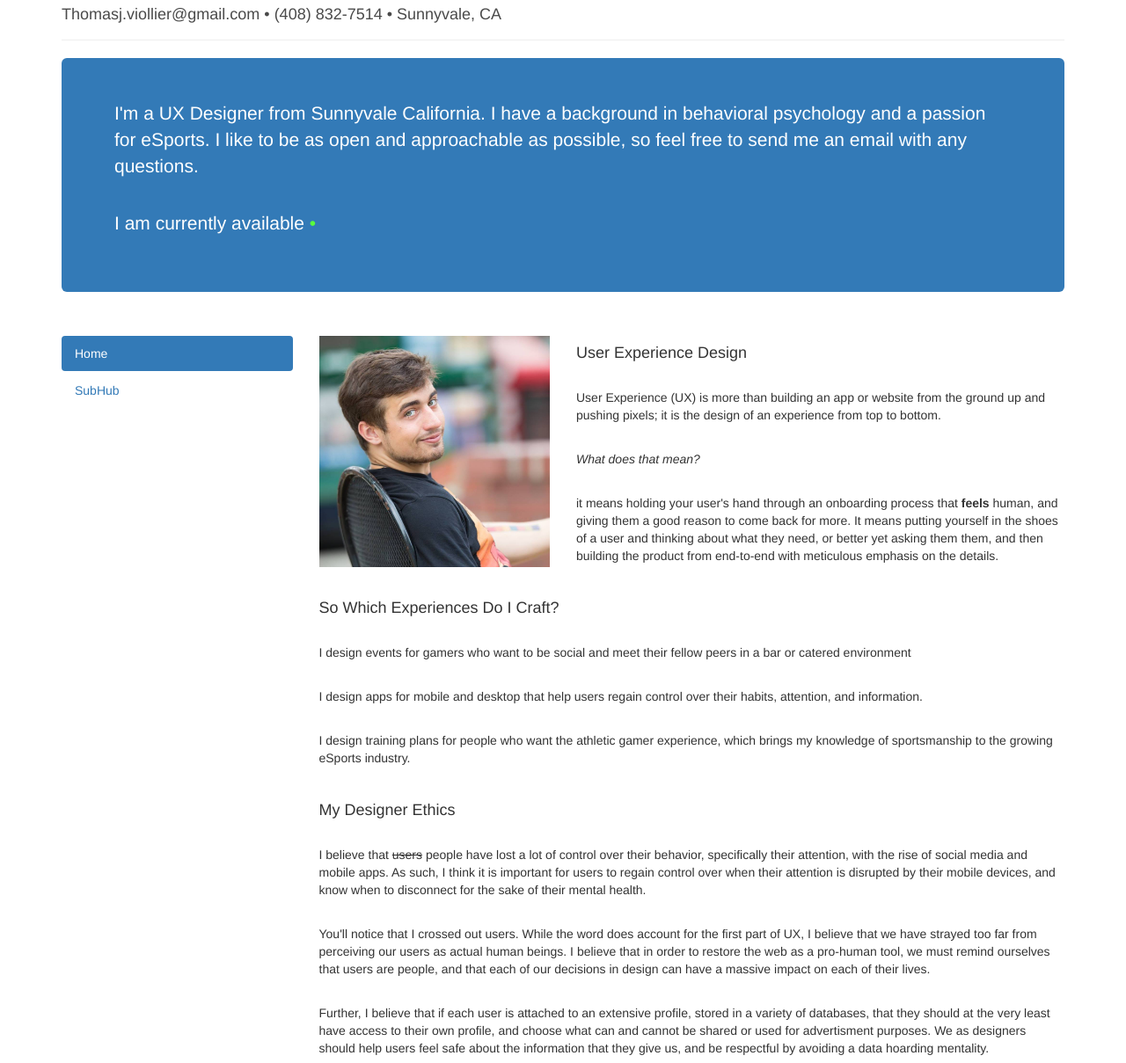
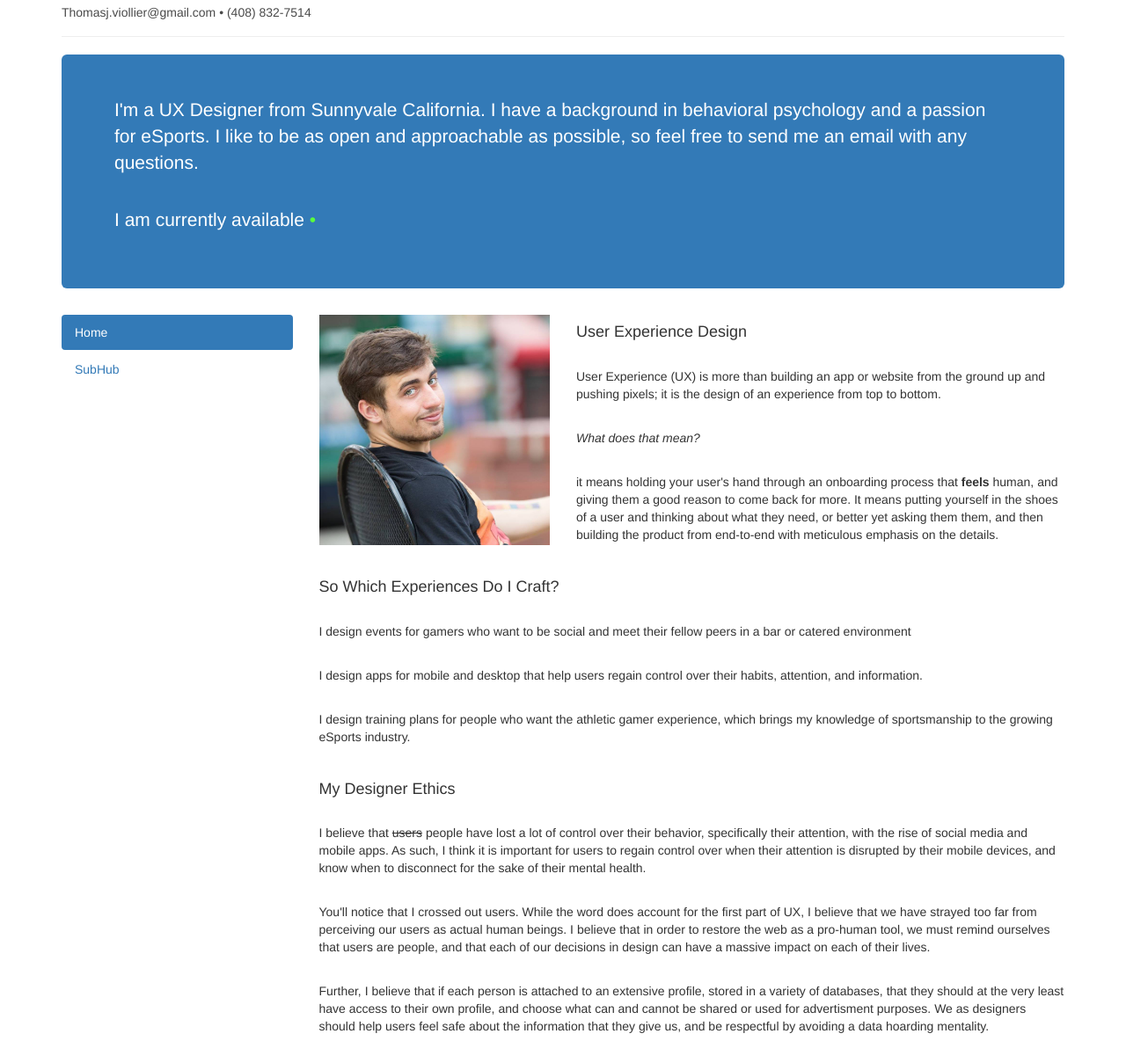
Before and after one commit to CorkThomas/Portfolio, a plain HTML site: page index.html in a window 1280 px wide. Shown: the part 83-1292 px from the top of the page at 88% size. Drawn offline with nearby package versions, Linux system fonts and the light colour scheme.

Commit message:
minor changes to home page

```diff
--- a/index.html
+++ b/index.html
@@ -19,14 +19,8 @@
 <div class="container">
 
 	<div class="page-header">
-
-
 		<h1>Thomas Viollier - UX Designer</h1>
-
-
-<h4 style="color:#4a4a4a">Thomasj.viollier@gmail.com • (408) 832-7514 • Sunnyvale, CA</h4>
-
-
+		<h5 style="color:#4a4a4a">Thomasj.viollier@gmail.com • (408) 832-7514</h5>
 	</div>
 
 <div style="background-color:#337AB7; color:white" class="jumbotron">
@@ -38,7 +32,6 @@
 
 
 </div>
-<br>
 
 <div class="row">
 
@@ -47,6 +40,7 @@
 
 			<li class="active"><a href="index.html">Home</a></li>
 			<li class="inactive"><a href="subHubInfo.html">SubHub</a></li>
+		</ul>
 
 
 	</div>
@@ -54,9 +48,12 @@
 
 	<div class="col-lg-3 col-md-3 col-sm-6 col-xs-6">
 
-		<img class="profilepic" src="images/me.jpg">
+		<img class="profilepic" src="images/me.jpg" style="margin-bottom:10%">
 
 	</div>
+
+
+
 
 	<div class="col-lg-6 col-md-6 col-sm-12 col-xs-12">
 
@@ -72,13 +69,13 @@
 
 
 	</div>
-
-	<div class="col-lg-3">
+</div>
 
 
-	</div>
+	<div class="row">
+		<div class="col-md-3"></div>
 
-	<div class="col-lg-9 col-md-9 col-sm-12 col-xs-12">
+		<div class="col-md-9 col-sm-12 col-xs-12">
 
 
 
@@ -99,13 +96,13 @@
 				<br>
 				<p>You'll notice that I crossed out users. While the word does account for the first part of UX, I believe that we have strayed too far from perceiving our users as actual human beings. I believe that in order to restore the web as a pro-human tool, we must remind ourselves that users are people, and that each of our decisions in design can have a massive impact on each of their lives.</p>
 				<br>
-			<p>Further, I believe that if each user is attached to an extensive profile, stored in a variety of databases, that they should at the very least have access to their own profile, and choose what can and cannot be shared or used for advertisment purposes. We as designers should help users feel safe about the information that they give us, and be respectful by avoiding a data hoarding mentality.</p>
+				<p>Further, I believe that if each person is attached to an extensive profile, stored in a variety of databases, that they should at the very least have access to their own profile, and choose what can and cannot be shared or used for advertisment purposes. We as designers should help users feel safe about the information that they give us, and be respectful by avoiding a data hoarding mentality.</p>
 				<br>
 				<p>I believe in human centered design that will restore humanity's rights to privacy and to control over their selves.</p>
 
 
 		</div>
-
+	</div>
 
 
 
```
Lines whose indentation alone changed are shown as unchanged.
